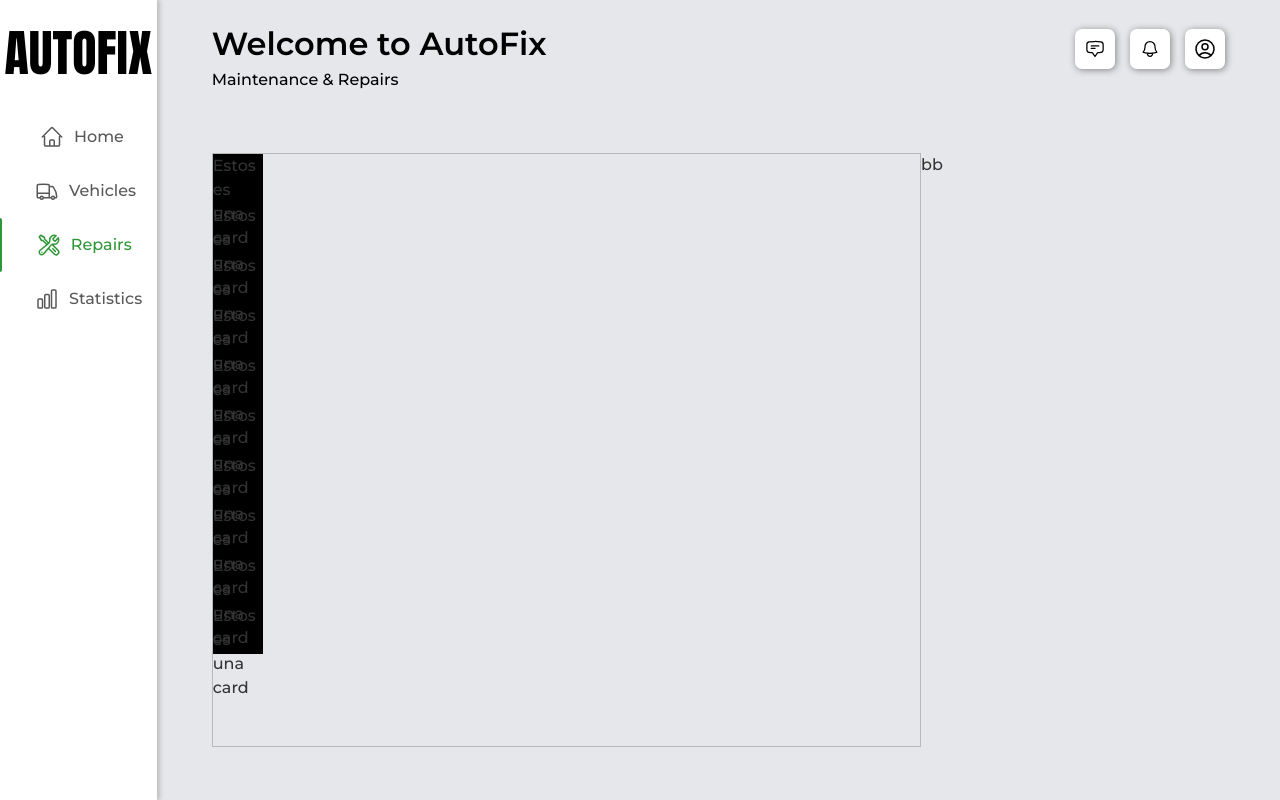
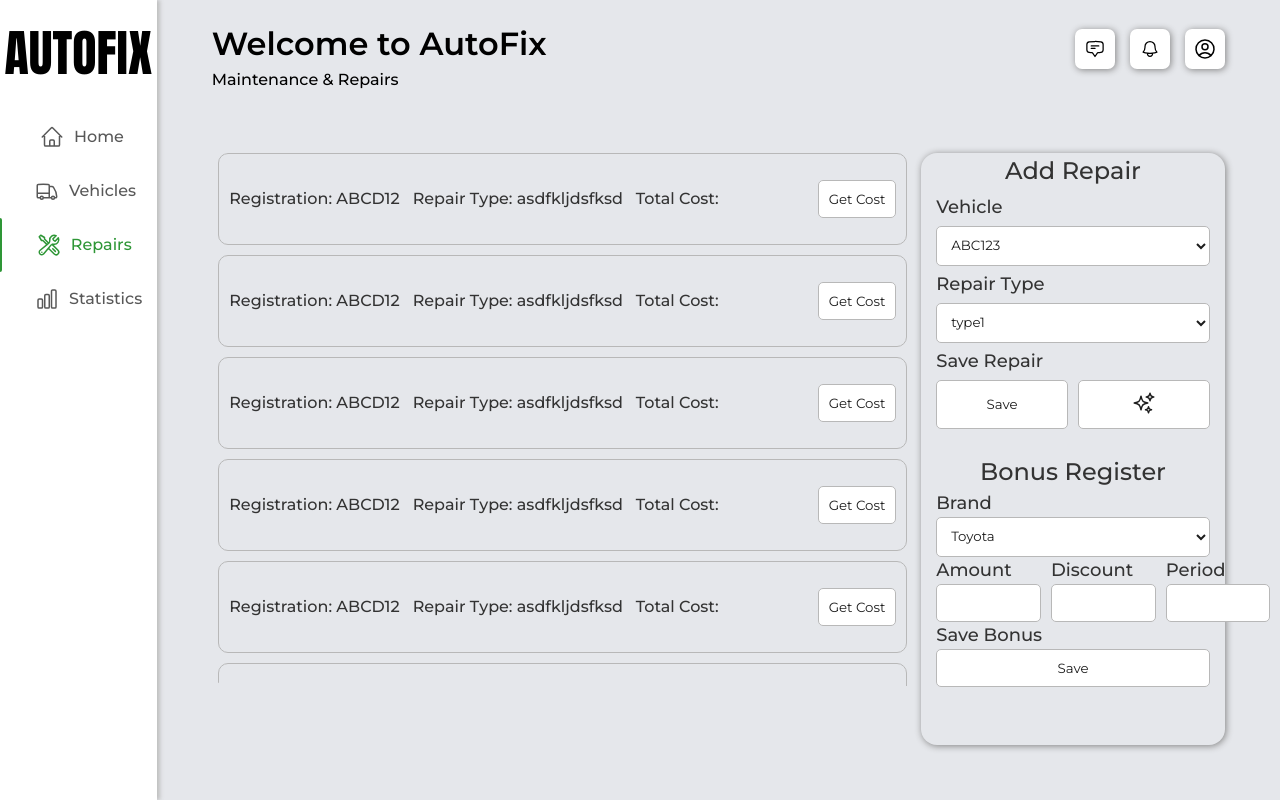
Before and after one commit to Mieres7/AutoFix-EV1-Frontend, a React (Vite) app in the folder AutoFix-Frontend/: page /repairs in a window 1280 px wide. Built offline with nearby package versions, Linux system fonts and the light colour scheme.

Commit message:
feat: add repairs page

```diff
--- a/AutoFix-Frontend/src/App.css
+++ b/AutoFix-Frontend/src/App.css
@@ -383,6 +383,7 @@
   color: #1d1d1d;
   padding: 10px;
   font-family: "Montserrat";
+  cursor: pointer;
 }
 
 .input-form-double {
@@ -394,6 +395,7 @@
   padding: 10px;
   font-family: "Montserrat";
   width: 160px;
+  cursor: pointer;
 }
 .input-form-triple {
   outline: none;
@@ -404,28 +406,32 @@
   padding: 10px;
   font-family: "Montserrat";
   width: 82.75px;
+  cursor: pointer;
 }
 
 .vehicles {
   grid-area: vehicles;
-  width: 100%;
-  height: 100%;
-  border: 0.5px solid rgb(184, 184, 184);
-  border-radius: 16px;
-  background: rgb(69, 85, 71);
+  width: 99%;
+  max-height: 533px;
+  /* border: 2px solid rgb(0, 0, 0); */
+  border-bottom-left-radius: 16px;
+  border-top-left-radius: 16px;
   display: flex;
-  flex-direction: column;
+  flex-wrap: wrap;
+  flex-direction: row;
   overflow: hidden;
   overflow-y: auto;
 }
 
 .vehicle-item {
-  margin-top: 20px;
-  margin-left: 20px;
-  width: 95%;
+  margin: 10px;
+  width: 41%;
+  height: 200px;
   border: 0.5px solid rgb(184, 184, 184);
-  height: 70px;
   border-radius: 10px;
+  /* background: #4a7e4f; */
+  padding: 20px;
+  display: flex;
 }
 
 /* Repairs Container */
@@ -440,21 +446,58 @@
 
 .repair-list {
   grid-area: repair-list;
-  /* border-radius: 16px; */
-  border: 0.5px solid rgb(184, 184, 184);
+  width: 99%;
+  max-height: 533px;
+  /* border: 2px solid rgb(0, 0, 0); */
+  border-bottom-left-radius: 16px;
+  border-top-left-radius: 16px;
+  display: flex;
+  flex-wrap: wrap;
+  flex-direction: row;
   overflow: hidden;
   overflow-y: auto;
-  height: 100%;
+  align-items: center;
+  justify-content: center;
 }
 
-.card {
-  width: 50px;
-  height: 50px;
-  background: #000;
+.repair-item {
+  height: 70px;
+  width: 95%;
+  padding: 10px;
+  align-items: center;
+  margin-bottom: 10px;
+  border-radius: 10px;
+  border: 0.5px solid rgb(184, 184, 184);
+  display: flex;
+  justify-content: space-between;
 }
 
 .repair-actions {
   grid-area: repair-actions;
+  display: flex;
+  flex-direction: column;
+  align-items: center;
+  border-radius: 16px;
+  box-shadow: 1px 1px 7px rgb(131, 131, 131);
+  gap: 10px;
+}
+
+.repair-form {
+  height: 50%;
+  font-size: large;
+  width: 90%;
+}
+.repair-form-text {
+  display: flex;
+  align-items: center;
+  justify-content: center;
+  font-size: x-large;
+}
+
+.bonus-form {
+  height: 50%;
+  font-size: large;
+  width: 90%;
 }
 
 .flex-row {
--- a/AutoFix-Frontend/src/assets/Icons.tsx
+++ b/AutoFix-Frontend/src/assets/Icons.tsx
@@ -88,6 +88,25 @@ export function MessageIcon() {
         stroke-linecap="round"
         stroke-linejoin="round"
         d="M7.5 8.25h9m-9 3H12m-9.75 1.51c0 1.6 1.123 2.994 2.707 3.227 1.129.166 2.27.293 3.423.379.35.026.67.21.865.501L12 21l2.755-4.133a1.14 1.14 0 0 1 .865-.501 48.172 48.172 0 0 0 3.423-.379c1.584-.233 2.707-1.626 2.707-3.228V6.741c0-1.602-1.123-2.995-2.707-3.228A48.394 48.394 0 0 0 12 3c-2.392 0-4.744.175-7.043.513C3.373 3.746 2.25 5.14 2.25 6.741v6.018Z"
+      />
+    </svg>
+  );
+}
+
+export function SparkleIcon() {
+  return (
+    <svg
+      xmlns="http://www.w3.org/2000/svg"
+      fill="none"
+      viewBox="0 0 24 24"
+      stroke-width="1.5"
+      stroke="currentColor"
+      width={24}
+    >
+      <path
+        stroke-linecap="round"
+        stroke-linejoin="round"
+        d="M9.813 15.904 9 18.75l-.813-2.846a4.5 4.5 0 0 0-3.09-3.09L2.25 12l2.846-.813a4.5 4.5 0 0 0 3.09-3.09L9 5.25l.813 2.846a4.5 4.5 0 0 0 3.09 3.09L15.75 12l-2.846.813a4.5 4.5 0 0 0-3.09 3.09ZM18.259 8.715 18 9.75l-.259-1.035a3.375 3.375 0 0 0-2.455-2.456L14.25 6l1.036-.259a3.375 3.375 0 0 0 2.455-2.456L18 2.25l.259 1.035a3.375 3.375 0 0 0 2.456 2.456L21.75 6l-1.035.259a3.375 3.375 0 0 0-2.456 2.456ZM16.894 20.567 16.5 21.75l-.394-1.183a2.25 2.25 0 0 0-1.423-1.423L13.5 18.75l1.183-.394a2.25 2.25 0 0 0 1.423-1.423l.394-1.183.394 1.183a2.25 2.25 0 0 0 1.423 1.423l1.183.394-1.183.394a2.25 2.25 0 0 0-1.423 1.423Z"
       />
     </svg>
   );
--- a/AutoFix-Frontend/src/components/HomeContainer.tsx
+++ b/AutoFix-Frontend/src/components/HomeContainer.tsx
@@ -19,12 +19,12 @@ export function HomeContainer() {
           </div>
           <div className="car-toolbar">
             <div className="car-toolbar-item">
-              <Link to={"/"}>
+              <Link to={"/vehicles"}>
                 <TruckIcon /> Add Vehicle
               </Link>
             </div>
             <div className="car-toolbar-item">
-              <Link to={"/"}>
+              <Link to={"/repairs"}>
                 <ToolIcon />
                 Add Repair
               </Link>
@@ -43,7 +43,7 @@ export function HomeContainer() {
             Completed:
           </div>
           <div>
-            <Link to={"/"}>
+            <Link to={"/repairs"}>
               View all repairs <RightArrowIcon />
             </Link>
           </div>
--- a/AutoFix-Frontend/src/components/RepairsContainer.tsx
+++ b/AutoFix-Frontend/src/components/RepairsContainer.tsx
@@ -1,21 +1,176 @@
-import { Card } from "./VehicleList";
+import { SparkleIcon } from "../assets/Icons";
 
 export function RepairsContainer() {
+  const vehicles = [
+    {
+      vehicleId: 1,
+      registration: "ABC123",
+      model: "Model X",
+      vehicleType: "SUV",
+      manufactureYear: "2019",
+      motorType: "Electric",
+      seats: 5,
+      mileage: 25000,
+      repairs: 2,
+      brand_id: 101,
+    },
+    {
+      vehicleId: 2,
+      registration: "XYZ789",
+      model: "Model S",
+      vehicleType: "Sedan",
+      manufactureYear: "2018",
+      motorType: "Hybrid",
+      seats: 5,
+      mileage: 15000,
+      repairs: 1,
+      brand_id: 102,
+    },
+    {
+      vehicleId: 3,
+      registration: "DEF456",
+      model: "Model 3",
+      vehicleType: "Coupe",
+      manufactureYear: "2020",
+      motorType: "Gasoline",
+      seats: 4,
+      mileage: 10000,
+      repairs: 0,
+      brand_id: 103,
+    },
+    {
+      vehicleId: 4,
+      registration: "DEF456",
+      model: "Model 3",
+      vehicleType: "Coupe",
+      manufactureYear: "2020",
+      motorType: "Gasoline",
+      seats: 4,
+      mileage: 10000,
+      repairs: 0,
+      brand_id: 103,
+    },
+    {
+      vehicleId: 4,
+      registration: "DEF456",
+      model: "Model 3",
+      vehicleType: "Coupe",
+      manufactureYear: "2020",
+      motorType: "Gasoline",
+      seats: 4,
+      mileage: 10000,
+      repairs: 0,
+      brand_id: 103,
+    },
+  ];
+
+  const repairType = [
+    { repairType: "type1", repairTypeId: 1 },
+    { repairType: "type2", repairTypeId: 2 },
+  ];
+
+  const repairs = [
+    {
+      repaidId: 1,
+      repairType: "asdfkljdsfksd",
+      registration: "ABCD12",
+    },
+    {
+      repaidId: 1,
+      repairType: "asdfkljdsfksd",
+      registration: "ABCD12",
+    },
+    {
+      repaidId: 1,
+      repairType: "asdfkljdsfksd",
+      registration: "ABCD12",
+    },
+    {
+      repaidId: 1,
+      repairType: "asdfkljdsfksd",
+      registration: "ABCD12",
+    },
+    {
+      repaidId: 1,
+      repairType: "asdfkljdsfksd",
+      registration: "ABCD12",
+    },
+    {
+      repaidId: 1,
+      repairType: "asdfkljdsfksd",
+      registration: "ABCD12",
+      totalCost: 12434,
+    },
+  ];
+
+  const bonusBrands = ["Toyota", "Ford", "Hyundai", "Honda"];
+
   return (
     <div className="repairs-container">
       <div className="repair-list">
-        <Card />
-        <Card />
-        <Card />
-        <Card />
-        <Card />
-        <Card />
-        <Card />
-        <Card />
-        <Card />
-        <Card />
+        {repairs.map((repair) => (
+          <div className="repair-item">
+            <div>
+              Registration: {repair.registration} &nbsp; Repair Type:{" "}
+              {repair.repairType} &nbsp; Total Cost: {repair.totalCost}
+            </div>
+            <button className="input-form">Get Cost</button>
+          </div>
+        ))}
       </div>
-      <div className="repair-actoins">bb</div>
+      <div className="repair-actions">
+        <div className="repair-form flex-column gap-5">
+          <div className="repair-form-text">Add Repair</div>
+          Vehicle
+          <select name="registration" id="" className="input-form">
+            {vehicles.map((vehicle) => (
+              <option> {vehicle.registration} </option>
+            ))}
+          </select>
+          Repair Type
+          <select name="repairTpye" id="" className="input-form">
+            {repairType.map((repairType) => (
+              <option>{repairType.repairType}</option>
+            ))}
+          </select>
+          Save Repair
+          <div className="flex-row gap-10">
+            <button type="submit" className="input-form-double">
+              Save
+            </button>
+            <button className="input-form-double">
+              <SparkleIcon />
+            </button>
+          </div>
+        </div>
+        <div className="bonus-form flex-column">
+          <div className="repair-form-text ">Bonus Register</div>
+          Brand
+          <select name="brand" id="" className="input-form">
+            {bonusBrands.map((brand) => (
+              <option value="">{brand}</option>
+            ))}
+          </select>
+          <div className="flex-row gap-10">
+            <div className="flex-column">
+              Amount
+              <input type="number" className="input-form-triple" />
+            </div>
+            <div className="flex-column">
+              Discount
+              <input type="number" className="input-form-triple" />
+            </div>
+            <div className="flex-column">
+              Period
+              <input type="text" className="input-form-triple" />
+            </div>
+          </div>
+          Save Bonus
+          <button type="submit" className="input-form">
+            Save
+          </button>
+        </div>
+      </div>
     </div>
   );
 }
--- a/AutoFix-Frontend/src/components/VehicleContainer.tsx
+++ b/AutoFix-Frontend/src/components/VehicleContainer.tsx
@@ -1,21 +1,80 @@
-import { Card } from "./VehicleList";
+export function VehicleContainer() {
+  const vehicles = [
+    {
+      vehicleId: 1,
+      registration: "ABC123",
+      model: "Model X",
+      vehicleType: "SUV",
+      manufactureYear: "2019",
+      motorType: "Electric",
+      seats: 5,
+      mileage: 25000,
+      repairs: 2,
+      brand_id: 101,
+    },
+    {
+      vehicleId: 2,
+      registration: "XYZ789",
+      model: "Model S",
+      vehicleType: "Sedan",
+      manufactureYear: "2018",
+      motorType: "Hybrid",
+      seats: 5,
+      mileage: 15000,
+      repairs: 1,
+      brand_id: 102,
+    },
+    {
+      vehicleId: 3,
+      registration: "DEF456",
+      model: "Model 3",
+      vehicleType: "Coupe",
+      manufactureYear: "2020",
+      motorType: "Gasoline",
+      seats: 4,
+      mileage: 10000,
+      repairs: 0,
+      brand_id: 103,
+    },
+    {
+      vehicleId: 4,
+      registration: "DEF456",
+      model: "Model 3",
+      vehicleType: "Coupe",
+      manufactureYear: "2020",
+      motorType: "Gasoline",
+      seats: 4,
+      mileage: 10000,
+      repairs: 0,
+      brand_id: 103,
+    },
+    {
+      vehicleId: 4,
+      registration: "DEF456",
+      model: "Model 3",
+      vehicleType: "Coupe",
+      manufactureYear: "2020",
+      motorType: "Gasoline",
+      seats: 4,
+      mileage: 10000,
+      repairs: 0,
+      brand_id: 103,
+    },
+  ];
 
-export function VehicleContainer() {
   return (
     <div className="vehicle-container">
       <div className="vehicles">
-        <Card />
-        <Card />
-        <Card />
-        <Card />
-        <Card />
-        <Card />
-        <Card />
-        <Card />
-        <Card />
-        <Card />
+        {vehicles.map((vehicle) => (
+          <div className="vehicle-item">
+            Registration: {vehicle.registration} <br />
+            Model: {vehicle.model} <br />
+            Type: {vehicle.vehicleType} <br />
+            Motor: {vehicle.motorType} <br />
+            Mileage: {vehicle.mileage}
+          </div>
+        ))}
       </div>
-
       <div className="vehicle-registration">
         <section className="vehicle-registration-text">
           <span>Vehicle Data</span>
--- a/AutoFix-Frontend/src/components/VehicleList.tsx
+++ /dev/null
@@ -1,7 +0,0 @@
-export function Card() {
-  return (
-    <>
-      <div className="card">Estos es una card</div>
-    </>
-  );
-}
```
